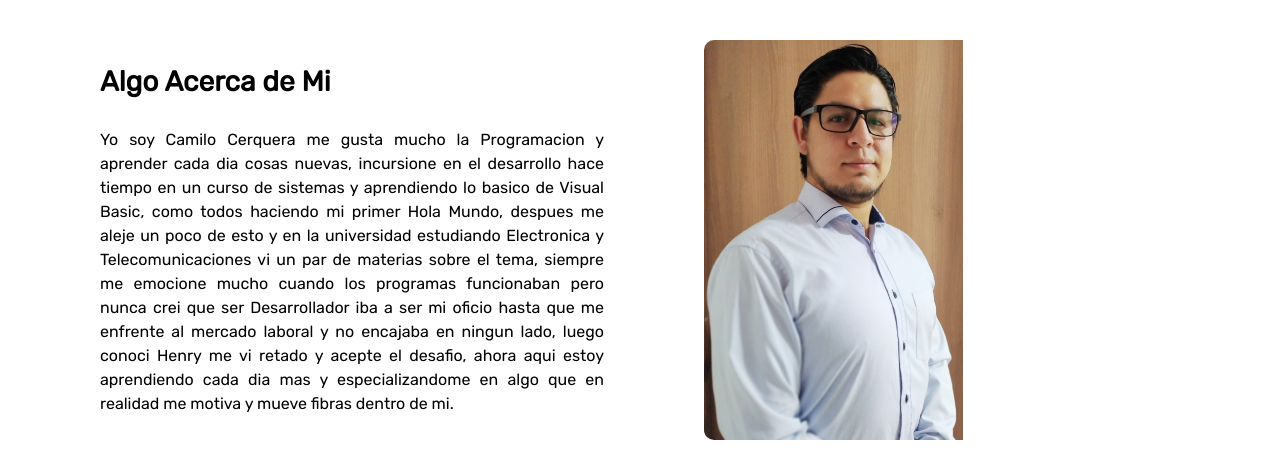
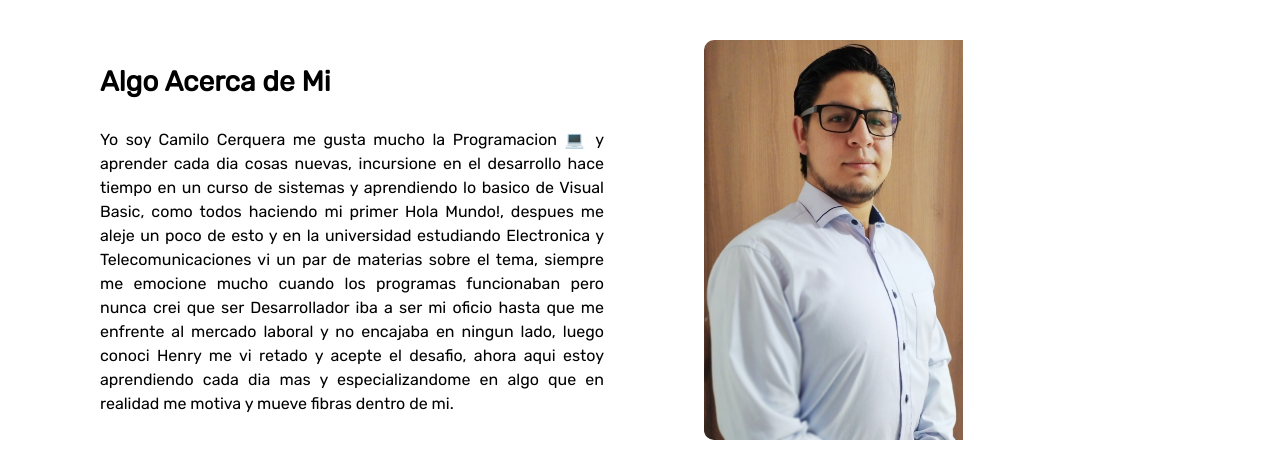
Before and after one commit to Keltuzad29/Portfolio, a React (Create React App) app: page / in a window 1280 px wide. Shown: the part 840-1306 px from the top of the page. Built offline with nearby package versions, Linux system fonts and the light colour scheme; the HTML template or start-up script is replaced by a standard one.

Commit message:
cambios en el about

```diff
--- a/src/components/about/About.js
+++ b/src/components/about/About.js
@@ -7,7 +7,7 @@ const About = () => {
         <div className="about-container">
             <div className="about-desc">
                 <h3>Algo Acerca de Mi</h3>
-                <p>Yo soy Camilo Cerquera me gusta mucho la Programacion y aprender cada dia cosas nuevas, incursione en el desarrollo hace tiempo en un curso de sistemas y aprendiendo lo basico de Visual Basic, como todos haciendo mi primer Hola Mundo, despues me aleje un poco de esto y en la universidad estudiando Electronica y Telecomunicaciones vi un par de materias sobre el tema, siempre me emocione mucho cuando los programas funcionaban pero nunca crei que ser Desarrollador iba a ser mi oficio hasta que me enfrente al mercado laboral y no encajaba en ningun lado, luego conoci Henry me vi retado y acepte el desafio, ahora aqui estoy aprendiendo cada dia mas y especializandome en algo que en realidad me motiva y mueve fibras dentro de mi.</p>
+                <p>Yo soy Camilo Cerquera me gusta mucho la Programacion 💻 y aprender cada dia cosas nuevas, incursione en el desarrollo hace tiempo en un curso de sistemas y aprendiendo lo basico de Visual Basic, como todos haciendo mi primer Hola Mundo!, despues me aleje un poco de esto y en la universidad estudiando Electronica y Telecomunicaciones vi un par de materias sobre el tema, siempre me emocione mucho cuando los programas funcionaban pero nunca crei que ser Desarrollador iba a ser mi oficio hasta que me enfrente al mercado laboral y no encajaba en ningun lado, luego conoci Henry me vi retado y acepte el desafio, ahora aqui estoy aprendiendo cada dia mas y especializandome en algo que en realidad me motiva y mueve fibras dentro de mi.</p>
             </div>
             <div className='about-img'>
                 <img src={foto} alt="about"/>
```
